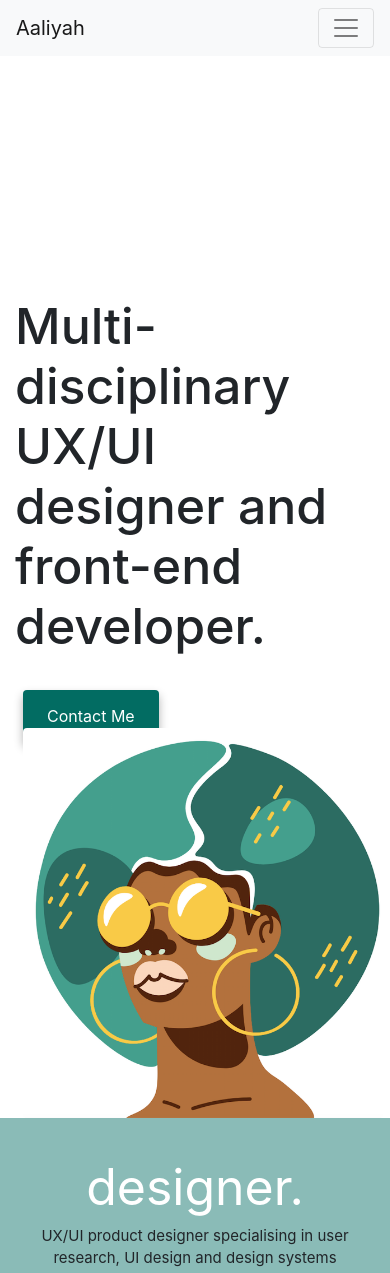
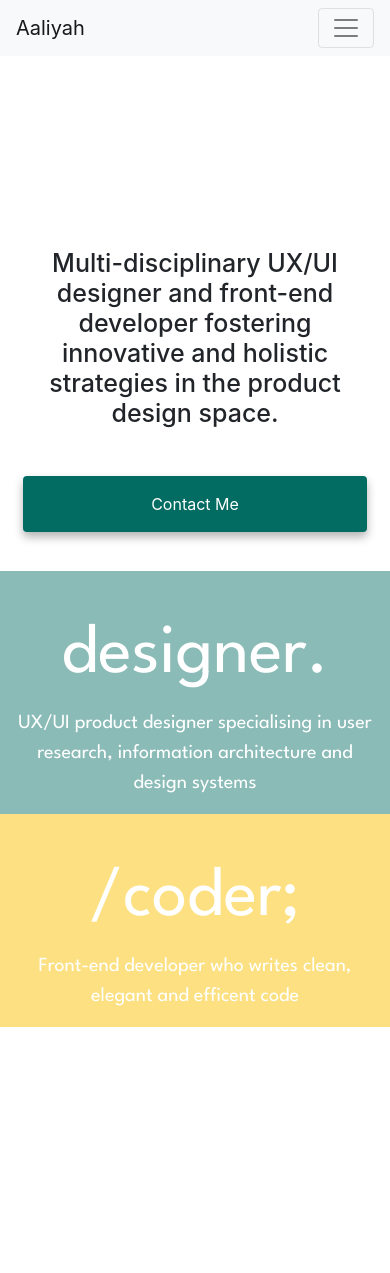
Before and after one commit to AaliyahL635/Advanced-HTML-CSS-Project, a plain HTML site: page index.html in a window 390 px wide. Shown: the top 1273 px of the page. After the commit the page ends 1027 px from the top, so only its background shows below. Drawn offline with nearby package versions, Linux system fonts and the light colour scheme.

Commit message:
new font added, styling, content edit

```diff
--- a/index.html
+++ b/index.html
@@ -27,6 +27,9 @@
       integrity="sha384-JZR6Spejh4U02d8jOt6vLEHfe/JQGiRRSQQxSfFWpi1MquVdAyjUar5+76PVCmYl"
       crossorigin="anonymous"
     ></script>
+    <link rel="preconnect" href="https://fonts.googleapis.com">
+<link rel="preconnect" href="https://fonts.gstatic.com" crossorigin>
+<link href="https://fonts.googleapis.com/css2?family=League+Spartan&display=swap" rel="stylesheet">
     <link rel="stylesheet" href="style.css" />
   </head>
   <body>
@@ -51,10 +54,10 @@
             >
           </li>
           <li class="nav-item">
-            <a class="nav-link" href="about.html">About Me</a>
+            <a class="nav-link" href="about.html">About</a>
           </li>
           <li class="nav-item">
-            <a class="nav-link" href="about.html#contact">Contact Me</a>
+            <a class="nav-link" href="about.html#contact">Contact</a>
           </li>
 
         </ul>
@@ -66,14 +69,12 @@
   <div class="container">
 
   <div class="row mt-5">
-          <div class="col-md-6 mt-5">
-            <br/>
-            <br/>
+          <div class="headings col-sm-6 mt-5">
             <br/>
             <br/>
             <br/>
             <h1 class="mb-5">
-    Multi-disciplinary UX/UI designer and front-end developer.
+    Multi-disciplinary UX/UI designer and front-end developer fostering innovative and holistic strategies in the product design space.
   </h1>
             <a href="" class="contactlink m-2 pt-3 pb-3 pl-4 pr-4 rounded text-white" title="link to contact email">Contact Me</a>
           </div>
@@ -83,20 +84,20 @@
         </div>
 
         <div class="row">
-            <div class="designer-link col-md-6 pt-3 pr-3 pl-3 ">
-                <a href="" class="designer-heading pt-3 text-white d-flex justify-content-around" title="">
+            <div class="designer-link col-sm-6 pt-3 pr-3 pl-3 ">
+                <a href="" class="designer-heading pt-3 text-white d-block" title="">
                     designer.
                     </a>
                 <p>
-                    UX/UI product designer specialising in user research, UI design and design systems
+                    UX/UI product designer specialising in user research, information architecture and design systems
                 </p>
             </div>
-            <div class="coder-link col-md-6 pt-3 pr-3 pl-3 ">
-                <a href="" title="" class="coder-heading pt-3 text-white d-flex justify-content-around">
+            <div class="coder-link col-sm-6 pt-3 pr-3 pl-3 ">
+                <a href="" title="" class="coder-heading pt-3 text-white d-block">
                     /coder;
                      </a>
                 <p>
-                    Front-end developer who writes clean, elegant and efficent <code></code>
+                    Front-end developer who writes clean, elegant and efficent code
                 </p>
             </div>
         </div>
--- a/style.css
+++ b/style.css
@@ -1,11 +1,11 @@
 :root {
   --primary-color: #026c62;
-  --secondary-color: #f5f2fe;
+  --primary-text: League Spartan;
   --box-shadow: 0 5px 10px rgba(0, 0, 0, 0.3);
 }
 
 h1 {
-  font-size: 50px;
+  font-size: 35px;
 }
 
 img {
@@ -21,17 +21,44 @@ img {
   width: max-content;
 }
 .coder-link {
-  background-color: #faca2a6b;
+  background-color: rgba(250, 202, 42, 0.59);
+  width: max-content;
 }
 .designer-heading {
-  font-size: 50px;
+  font-size: 70px;
   text-align: center;
+  font-family: var(--primary-text);
 }
 .coder-heading {
-  font-size: 50px;
+  font-size: 70px;
   text-align: center;
+  font-family: var(--primary-text);
 }
+.contactlink:hover {
+  text-decoration: none;
+}
+
 p {
-  font-size: 15px;
+  font-size: 20px;
   text-align: center;
+  color: white;
+  font-family: var(--primary-text);
 }
+
+@media (max-width: 600px) {
+  h1 {
+    text-align: center;
+    font-size: 25px;
+    margin-top: 0px;
+  }
+  img {
+    display: none;
+  }
+  .contactlink {
+    display: block;
+    text-align: center;
+  }
+  .designer-link {
+    margin-top: 30px;
+  }
+}
```
